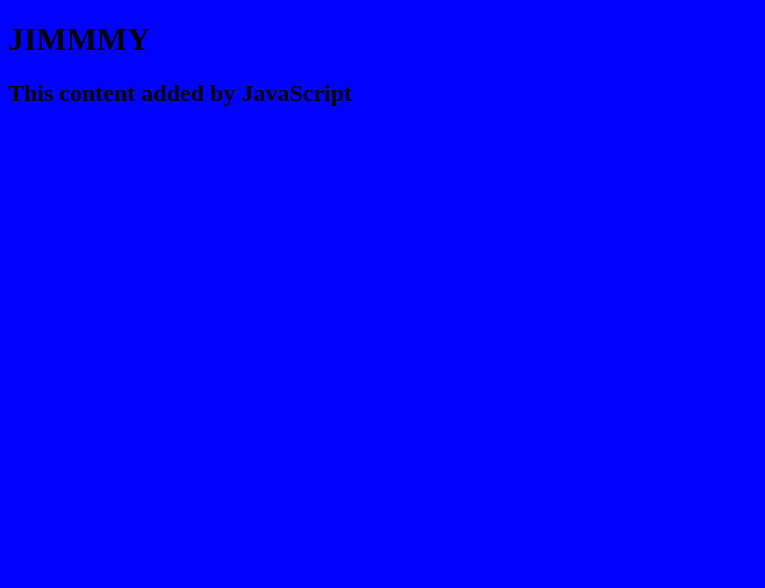
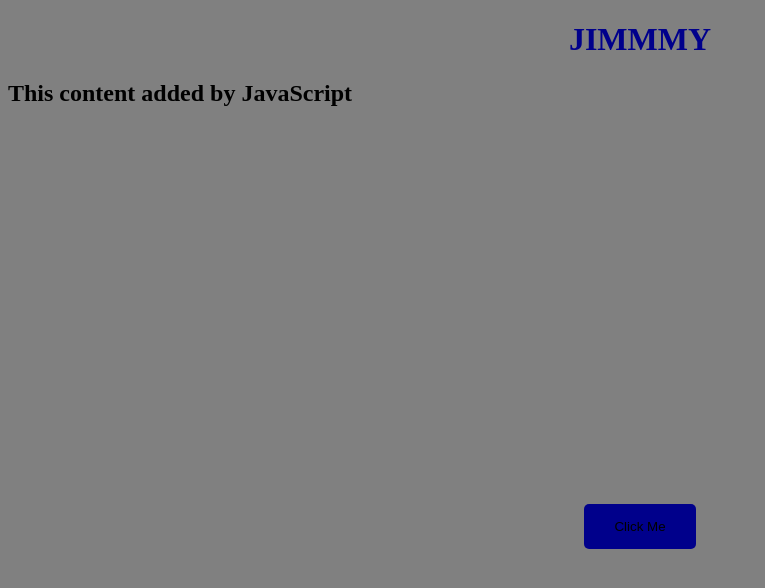
Before and after one commit to FoolishPencil/jimmy-town, a plain HTML site: page index.html in a window 1280 px wide. Shown: the whole page, without its empty margins (0-765 px from the left). Drawn offline with Linux system fonts and the light colour scheme.

Commit message:
Added dice roller

```diff
--- a/index.html
+++ b/index.html
@@ -9,6 +9,10 @@
 <body>
     <h1>JIMMMY</h1>
     <script src="script.js"></script>
+    <div class="game-container">
+        <button id="rollButton" onclick="diceRoller(1, 20, 15)">Click Me</button>
+        <p id="result"></p>
+    </div>
 </body>
 
 </html>
--- a/script.js
+++ b/script.js
@@ -2,3 +2,35 @@ const h2 = document.createElement("h2");
 h2.textContent = "This content added by JavaScript";
 
 document.querySelector("body").appendChild(h2);
+
+function displayMessage() {
+    alert("Hello from external JavaScript!");
+}
+
+function diceRoller(min, max, ac) {
+    let randomNumber = Math.floor(Math.random() * (max - min + 1)) + min;
+    alert(`${randomNumber}`);
+    if (randomNumber >= ac) {
+        alert("Hit!");
+    } else {
+        alert("Miss!");
+    }
+
+    document.getElementById("rollButton").disabled = true;
+
+    setTimeout(function () {
+        enemyTurn(1, 20, 12);
+    }, 2000)
+}
+
+function enemyTurn(min, max, ac2) {
+    let randomNumber2 = Math.floor(Math.random() * (max - min + 1)) + min;
+    alert(`Enemy got: ${randomNumber2}`);
+    if (randomNumber2 >= ac2) {
+        alert("Hit!");
+    } else {
+        alert("Miss!")
+    }
+
+    document.getElementById("rollButton").disabled = false;
+}
--- a/style.css
+++ b/style.css
@@ -1,3 +1,29 @@
 body {
-    background: blue;
+    background: grey;
+    font-family: 'Times New Roman', times;
 }
+
+div {
+    margin: 0;
+    height: 100vh;
+    display: flex;
+    justify-content: center;
+    align-items: center;
+}
+
+h1 {
+    color: darkblue;
+    text-align: center;
+}
+
+button {
+    padding: 15px 30px;
+    background-color: darkblue;
+    border: none;
+    cursor: pointer;
+    border-radius: 5px;
+}
+
+p {
+    font-size: 18px;
+}
```
